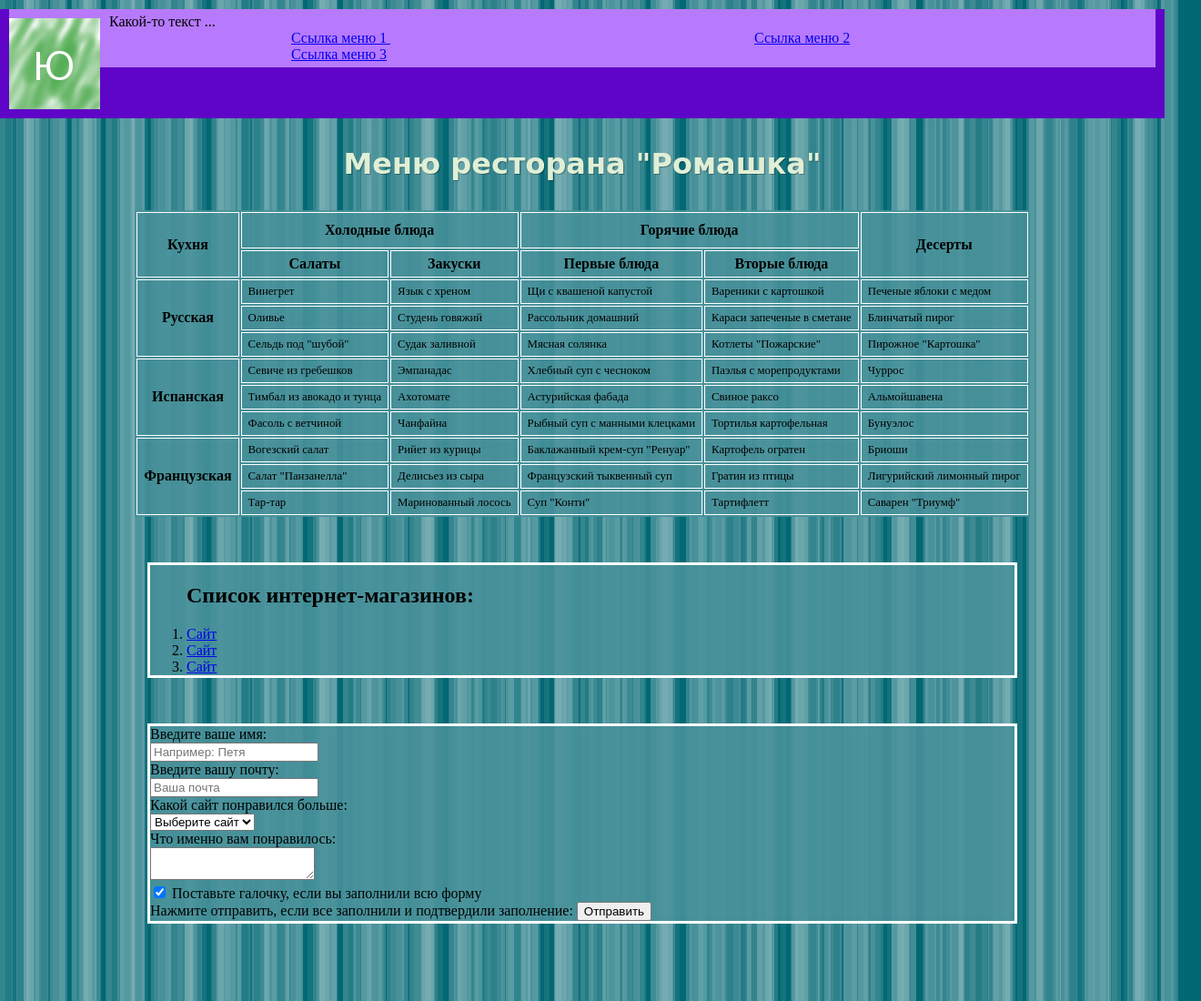
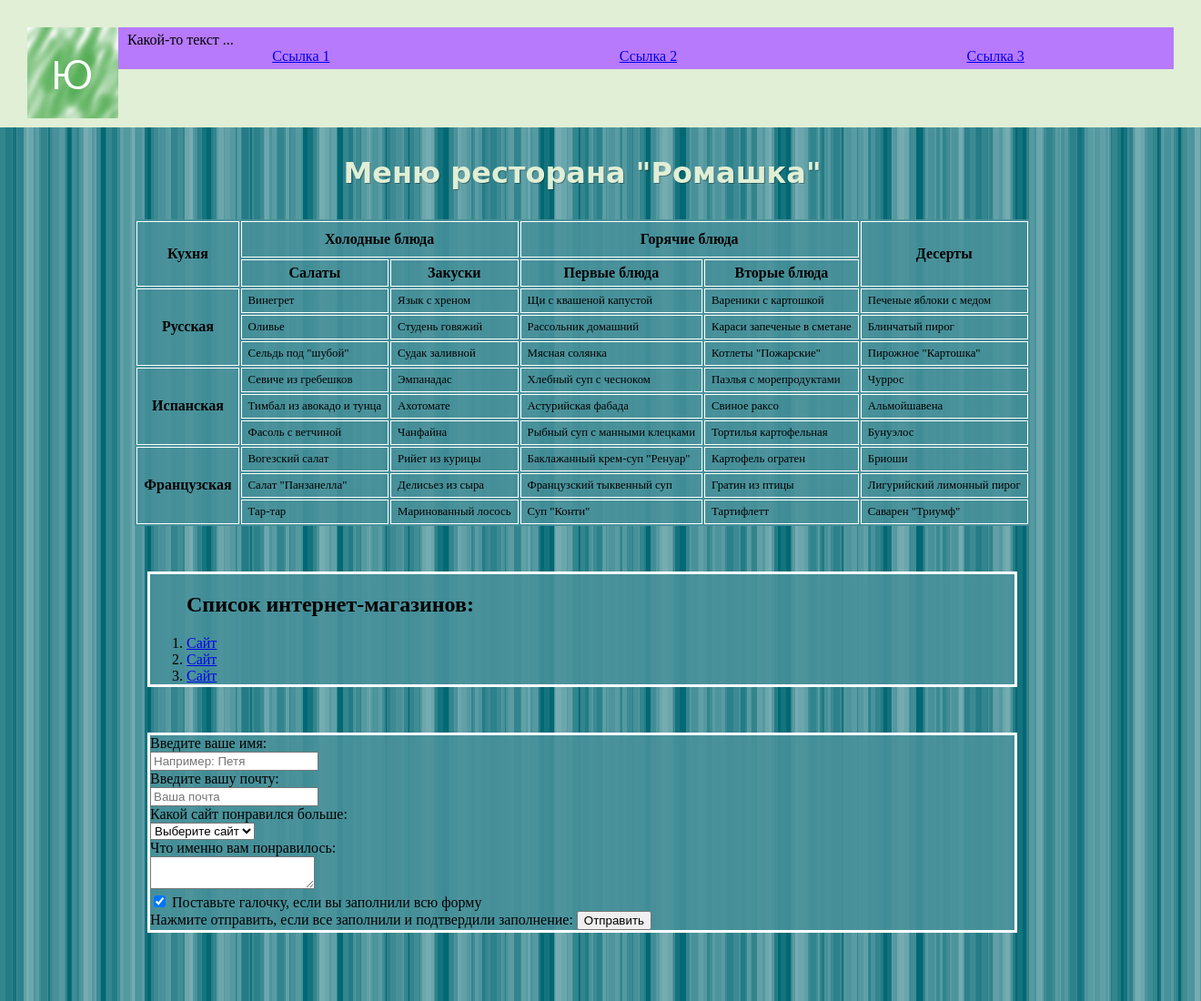
Before and after one commit to biklsss/biklsss, a plain HTML site: page index.html in a window 1280 px wide. Shown: the top 1100 px of the page at 91% size, 1320 px wide, since content can reach past the window. Drawn offline with Linux system fonts and the light colour scheme.

Commit message:
Add files via upload

```diff
--- a/index.html
+++ b/index.html
@@ -7,17 +7,32 @@
   <head>
     <link rel="stylesheet" href="style.css">
     <title>Задание 1</title>
+    <style>
+      .container
+      {
+        display: flex;
+        flex-direction: row;
+        justify-content: space-around;
+      }
+    </style>
   </head>
 
   <body>
     <header>
         <img class="logo" src="image.png" alt="Описание картинки для скрин-ридеров и поисковиков" />
         <div class="logoblock">Какой-то текст ...
+          <div class="container">
+            <a href="https://">Ссылка 1</a>
+            <a href="https://">Ссылка 2</a>
+            <a href="https://">Ссылка 3</a>
+          </div>
+          <!--
           <nav>
             <a class="navrefer" href="https://">Ссылка меню 1 </a>
             <a class="navrefer" href="https://">Ссылка меню 2 </a>
             <a class="navrefer" href="https://">Ссылка меню 3 </a>
           </nav>
+          -->
         </div>
       </header>
 
--- a/style.css
+++ b/style.css
@@ -12,9 +12,10 @@ body
 header
 {
     width:100%;
-    background-color:#5f05c7;
-    padding:0px;
-    height:120px;
+    background-color:#e0efd5;
+    padding:20px;
+    margin-bottom:20px;
+    height: 100px;
 }
 
 .logo
```
